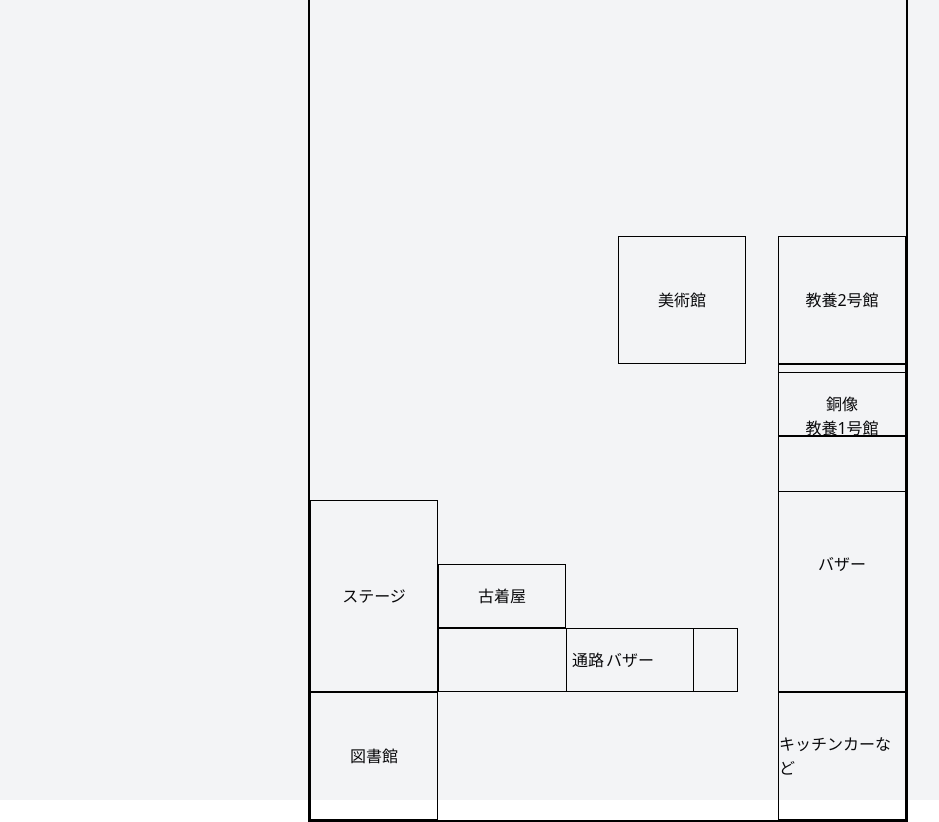
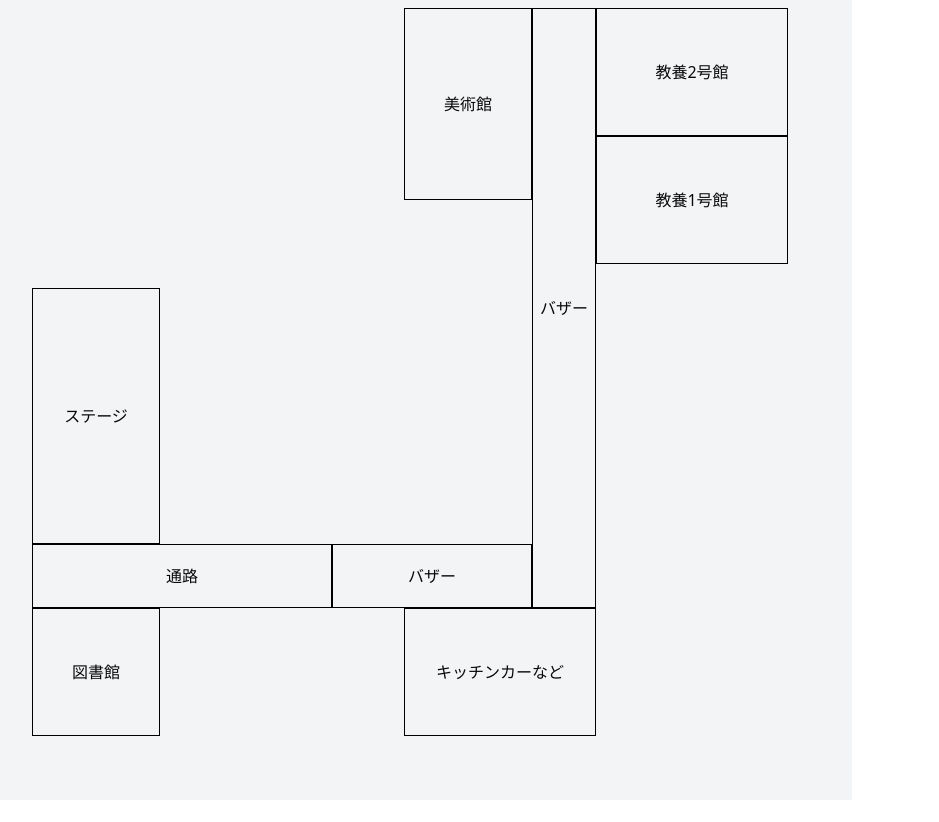
Before and after one commit to scla-sagauniv/Location-information-stamp-app, a React (Vite) app: page /test in a window 1280 px wide. Shown: the whole page, without its empty margins (32-971 px from the left). After the commit the page ends 800 px from the top, so only its background shows below. Built offline with nearby package versions, Linux system fonts and the light colour scheme.

Commit message:
update: マップの位置を調整

```diff
--- a/src/pages/Test.tsx
+++ b/src/pages/Test.tsx
@@ -17,65 +17,43 @@ const Block: React.FC<BlockProps> = ({ className, label }) => {
 
 function Test() {
 	return (
-		<div className="flex justify-center items-center h-screen bg-gray-100">
-			<div className="relative w-[600px] h-[844px] border-2 border-black">
-				{/* 図書館 */}
-				<Block className="absolute left-0 bottom-0 w-32 h-32" label="図書館" />
-
-				{/* ステージ */}
+		<div className="flex overflow-x-auto bg-gray-100 h-screen w-[884px]">
 			<Block
-					className="absolute left-0 bottom-32 w-32 h-48"
+				className="absolute left-[64px] bottom-[64px] w-[128px] h-[128px]"
+				label="図書館"
+			/>
+			<Block
+				className="absolute left-[64px] bottom-[256px] w-[128px] h-[256px]"
 				label="ステージ"
 			/>
-
-				{/* 通路 */}
 			<Block
-					className="absolute left-32 bottom-32 w-[300px] h-16"
+				className="absolute left-[64px] bottom-[192px] w-[300px] h-[64px]"
 				label="通路"
 			/>
-
-				{/* 古着屋 */}
 			<Block
-					className="absolute left-32 bottom-48 w-32 h-16"
-					label="古着屋"
-				/>
-
-				{/* バザー 1 */}
-				<Block
-					className="absolute left-64 bottom-32 w-32 h-16"
+				className="absolute left-[364px] bottom-[192px] w-[200px] h-[64px]"
 				label="バザー"
 			/>
-
-				{/* キッチンカーなど */}
 			<Block
-					className="absolute right-0 bottom-0 w-32 h-32"
+				className="absolute left-[564px] bottom-[192px] w-[64px] h-[600px]"
+				label="バザー"
+			/>
+			<Block
+				className="absolute left-[436px] bottom-[64px] w-[192px] h-[128px]"
 				label="キッチンカーなど"
 			/>
-
-				{/* バザー 2 */}
 			<Block
-					className="absolute right-0 bottom-32 w-32 h-64"
-					label="バザー"
+				className="absolute left-[628px] bottom-[664px] w-[192px] h-[128px]"
+				label="教養2号館"
 			/>
-
-				{/* 銅像 */}
-				<Block className="absolute right-0 bottom-96 w-32 h-16" label="銅像" />
-
-				{/* 教養1号館 */}
 			<Block
-					className="absolute right-0 top-96 w-32 h-32"
+				className="absolute left-[628px] bottom-[536px] w-[192px] h-[128px]"
 				label="教養1号館"
 			/>
-
-				{/* 教養2号館 */}
 			<Block
-					className="absolute right-0 top-64 w-32 h-32"
-					label="教養2号館"
+				className="absolute left-[436px] bottom-[600px] w-[128px] h-[192px]"
+				label="美術館"
 			/>
-
-				{/* 美術館 */}
-				<Block className="absolute right-40 top-64 w-32 h-32" label="美術館" />
-			</div>
 		</div>
 	);
 }
```
Lines whose indentation alone changed are shown as unchanged.
